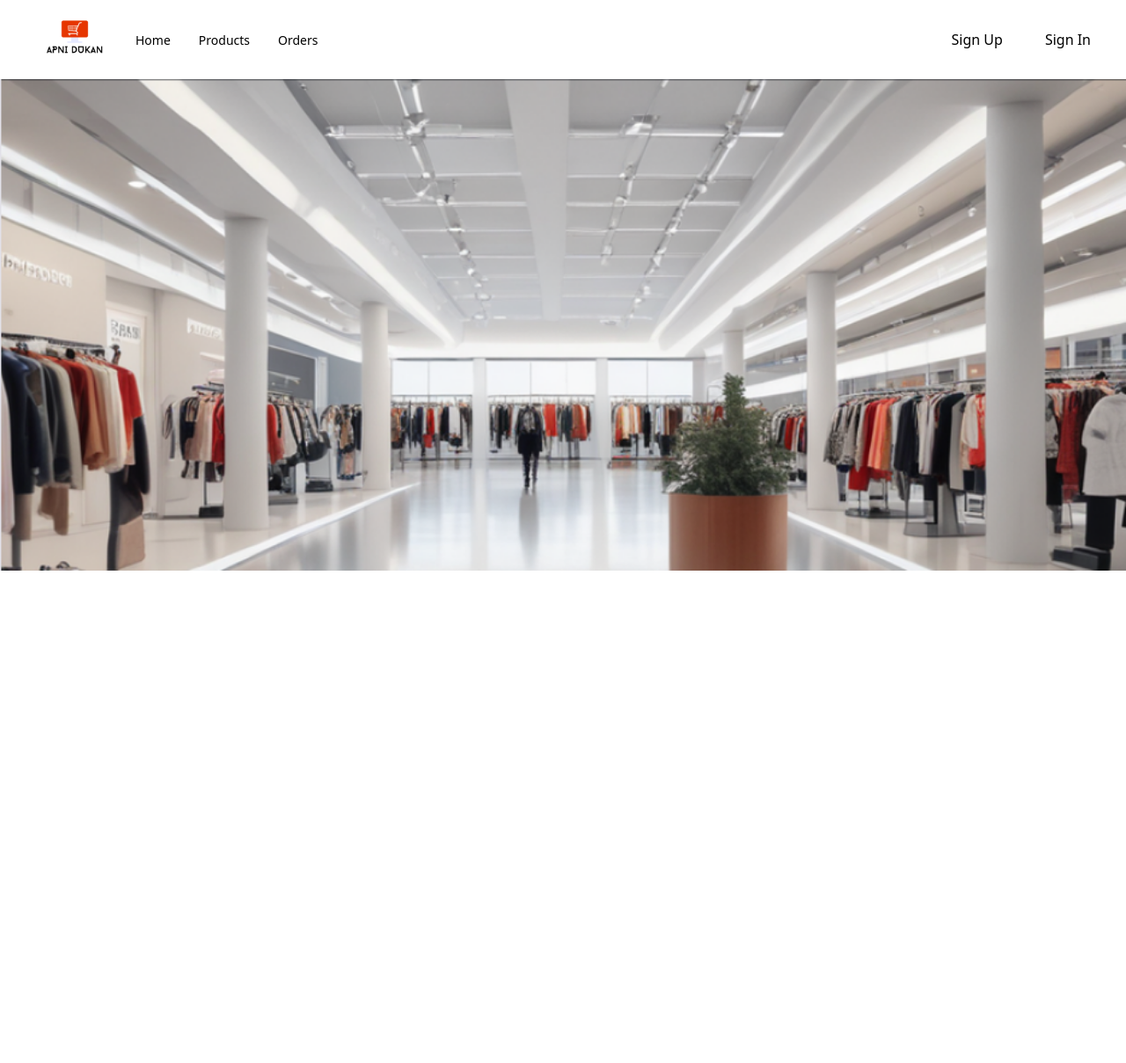
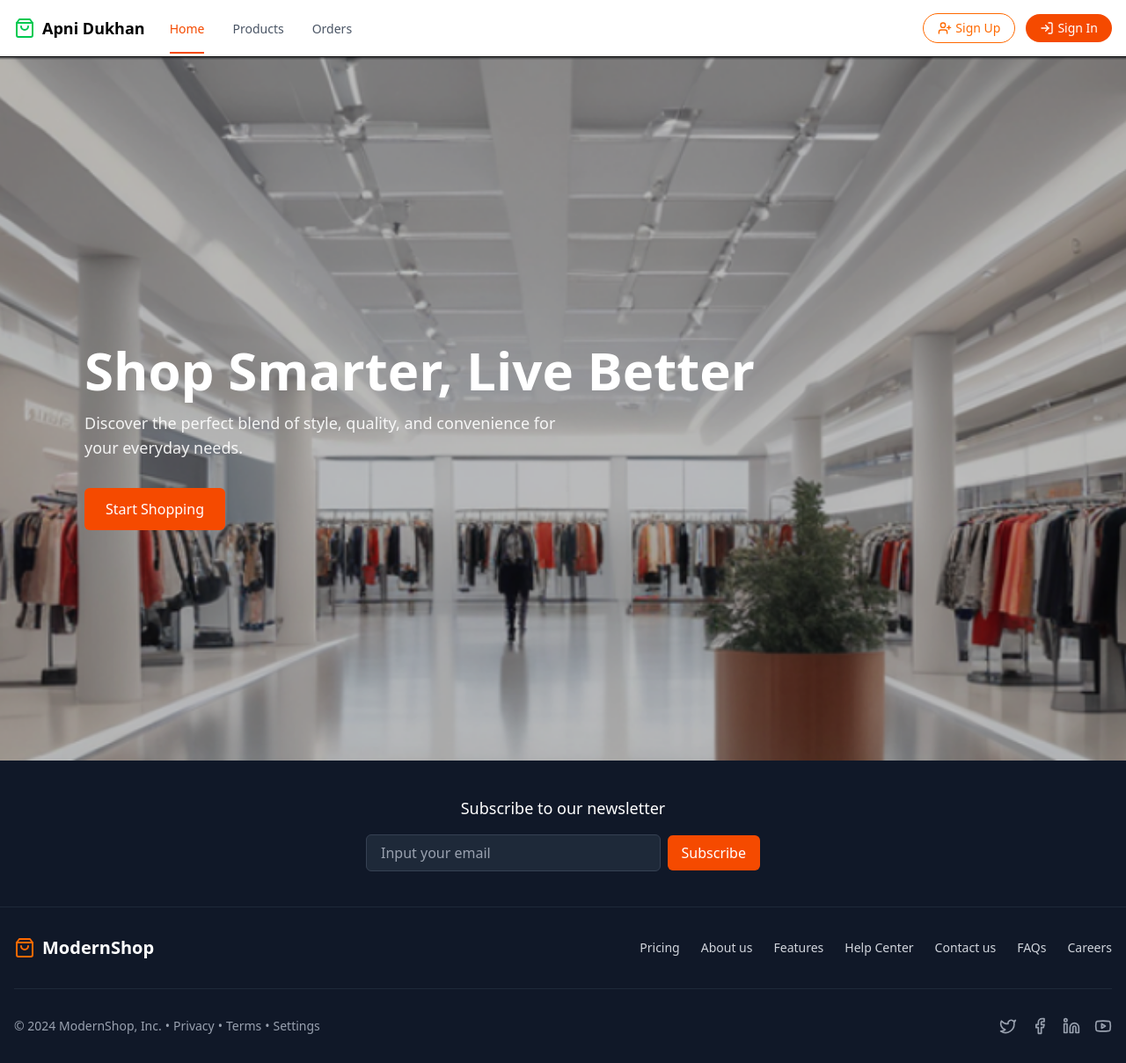
Before and after one commit to Vijaykumar308/apni-dukan, a Next.js app: page / in a window 1280 px wide. Shown: the whole page at 88% size. Before the commit the page ends 800 px from the top, so only its background shows below. Built offline with nearby package versions, Linux system fonts and the light colour scheme.

Commit message:
product page created

```diff
--- a/next.config.mjs
+++ b/next.config.mjs
@@ -1,4 +1,16 @@
 /** @type {import('next').NextConfig} */
-const nextConfig = {};
+const nextConfig = {
+    images: {
+        remotePatterns: [
+          {
+            protocol: 'https',
+            hostname: 'fakestoreapi.com',
+            port: '',
+            pathname: '/img/*',
+            search: '',
+          },
+        ],
+      },
+};
 
 export default nextConfig;
--- a/public/components/header/Header.jsx
+++ b/public/components/header/Header.jsx
@@ -3,25 +3,94 @@ import React from 'react'
 import logo from "../../assets/logo.png";
 import Image from 'next/image';
 import "./header.css";
+import { ShoppingBag } from "lucide-react"
 
 function Header() {
   return (
-    <div className='container flex items-center justify-between px-10'>
-        <div className='logo flex items-center space-x-6'>
-            <Link href="#"> <Image className='remove-bg' src={logo} alt="logo" /> </Link>
-            <ul className='flex space-x-8'>
-                <li><Link href="#" className='text-sm hover:border-b-orange-400'>Home </Link></li>
-                <li><Link href="#" className='text-sm' >Products </Link></li>
-                <li><Link href="#" className='text-sm' >Orders </Link></li>
+    <header className="w-full border-b">
+      <div className="container mx-auto flex h-16 items-center justify-between px-4">
+        <div className="flex items-center gap-2">
+          <ShoppingBag className="h-6 w-6 text-green-500" />
+          <span className="text-lg font-bold">Apni Dukhan</span>
+
+          <nav className="ml-5 hidden md:block">
+            <ul className="flex space-x-8">
+              <li className="relative">
+                <Link href="/" className="text-sm font-medium text-orange-600">
+                  Home
+                </Link>
+                <div className="absolute bottom-[-17px] left-0 h-[2px] w-full bg-orange-600"></div>
+              </li>
+              <li>
+                <Link href="/products" className="text-sm font-medium text-gray-600 hover:text-orange-600">
+                  Products
+                </Link>
+              </li>
+              <li>
+                <Link href="/orders" className="text-sm font-medium text-gray-600 hover:text-orange-600">
+                  Orders
+                </Link>
+              </li>
             </ul>
+          </nav>
         </div>
-        <div className='registra-buttons space-x-12'>
 
-            <button> Sign Up</button>
-            <button> Sign In</button>
+
+        <div className="flex items-center gap-3">
+          <Link
+            href="/signup"
+            className="rounded-full border border-orange-500 px-4 py-1.5 text-sm font-medium text-orange-500 hover:bg-orange-50"
+          >
+            <span className="flex items-center gap-1">
+              <svg
+                xmlns="http://www.w3.org/2000/svg"
+                width="16"
+                height="16"
+                viewBox="0 0 24 24"
+                fill="none"
+                stroke="currentColor"
+                strokeWidth="2"
+                strokeLinecap="round"
+                strokeLinejoin="round"
+                className="h-4 w-4"
+              >
+                <path d="M16 21v-2a4 4 0 0 0-4-4H6a4 4 0 0 0-4 4v2" />
+                <circle cx="9" cy="7" r="4" />
+                <line x1="19" x2="19" y1="8" y2="14" />
+                <line x1="22" x2="16" y1="11" y2="11" />
+              </svg>
+              Sign Up
+            </span>
+          </Link>
+          <Link
+            href="/signin"
+            className="rounded-full bg-orange-600 px-4 py-1.5 text-sm font-medium text-white hover:bg-orange-700"
+          >
+            <span className="flex items-center gap-1">
+              <svg
+                xmlns="http://www.w3.org/2000/svg"
+                width="16"
+                height="16"
+                viewBox="0 0 24 24"
+                fill="none"
+                stroke="currentColor"
+                strokeWidth="2"
+                strokeLinecap="round"
+                strokeLinejoin="round"
+                className="h-4 w-4"
+              >
+                <path d="M15 3h4a2 2 0 0 1 2 2v14a2 2 0 0 1-2 2h-4" />
+                <polyline points="10 17 15 12 10 7" />
+                <line x1="15" x2="3" y1="12" y2="12" />
+              </svg>
+              Sign In
+            </span>
+          </Link>
         </div>
-    </div>
+      </div>
+    </header>
   )
 }
 
+
 export default Header
--- a/public/components/header/header.css
+++ b/public/components/header/header.css
@@ -1,4 +1,15 @@
 .remove-bg {
     background-blend-mode: color-burn;
-    width: 90px;
+    width: 45px;
 }
+.container-box {
+    border-bottom:  2px solid black;
+    margin-bottom: 10px;
+}
+.nav-links {
+    border-bottom: 2px solid red;
+    padding-bottom: 5px;
+}
+.nav-links:hover {
+    border-bottom: 2px solid  #E63600FF;
+}
--- a/src/app/globals.css
+++ b/src/app/globals.css
@@ -1 +1,9 @@
 @import "tailwindcss";
+
+.jumbotorn-container {
+    width: 100vw;
+    height: 88vh;
+    background-color: rebeccapurple;
+}
+
+/* Button 15 */
--- a/src/app/layout.js
+++ b/src/app/layout.js
@@ -1,5 +1,7 @@
 import { Geist, Geist_Mono } from "next/font/google";
 import "./globals.css";
+import Head from "next/head";
+import Header from "../../public/components/header/Header";
 
 const geistSans = Geist({
   variable: "--font-geist-sans",
@@ -22,6 +24,7 @@ export default function RootLayout({ children }) {
       <body
         className={`${geistSans.variable} ${geistMono.variable} antialiased`}
       >
+        <Header />
         {children}
       </body>
     </html>
--- a/src/app/page.js
+++ b/src/app/page.js
@@ -2,15 +2,140 @@ import React from 'react'
 import Header from '../../public/components/header/Header'
 import homepageImage from "../../public/assets/homepageImage.png";
 import Image from 'next/image';
+import Link from 'next/link';
+import { Facebook, Linkedin, ShoppingBag, Twitter, TwitterIcon, Youtube } from 'lucide-react';
 
 function Index() {
   return (
     <div>
-      <Header />
-      <div className='w-full h-max bg-amber-800'>
-        {/* <p>dsfs</p> */}
-        <Image className='w-full' src={homepageImage} alt='image' />
-      </div>
+        <section className="relative h-screen w-full">
+        <div className="absolute inset-0">
+          <Image
+            src={homepageImage}
+            alt="Modern clothing store interior"
+            fill
+            className="object-cover brightness-75"
+            priority
+          />
+        </div>
+        <div className="relative flex h-full flex-col items-start justify-center px-6 pt-16 md:px-12 lg:px-24">
+          <h1 className="text-4xl font-bold text-white md:text-5xl lg:text-6xl">Shop Smarter, Live Better</h1>
+          <p className="mt-4 max-w-xl text-lg text-white/90">
+            Discover the perfect blend of style, quality, and convenience for your everyday needs.
+          </p>
+          <Link
+            href="/products"
+            className="mt-8 rounded-md bg-orange-600 px-6 py-3 font-medium text-white hover:bg-orange-700"
+          >
+            Start Shopping
+          </Link>
+        </div>
+      </section>
+
+      {/* Footer */}
+      <footer className="bg-gray-900 text-white">
+        {/* Newsletter */}
+        <div className="border-b border-gray-800 py-10">
+          <div className="container mx-auto px-4 text-center">
+            <h3 className="text-lg font-medium">Subscribe to our newsletter</h3>
+            <div className="mx-auto mt-4 flex max-w-md flex-col items-center justify-center gap-2 sm:flex-row">
+              <div className="relative w-full">
+                <input
+                  type="email"
+                  placeholder="Input your email"
+                  className="w-full rounded-md border border-gray-700 bg-gray-800 px-4 py-2 text-white placeholder-gray-400 focus:border-orange-500 focus:outline-none"
+                />
+              </div>
+              <button className="whitespace-nowrap rounded-md bg-orange-600 px-4 py-2 font-medium text-white hover:bg-orange-700">
+                Subscribe
+              </button>
+            </div>
+          </div>
+        </div>
+
+        {/* Footer Links */}
+        <div className="container mx-auto px-4 py-8">
+          <div className="flex flex-col items-center justify-between gap-6 md:flex-row">
+            <div className="flex items-center gap-2">
+              <ShoppingBag className="h-6 w-6 text-orange-500" />
+              <span className="text-xl font-bold">ModernShop</span>
+            </div>
+
+            <nav>
+              <ul className="flex flex-wrap justify-center gap-x-6 gap-y-2 text-sm text-gray-300">
+                <li>
+                  <Link href="/pricing" className="hover:text-white">
+                    Pricing
+                  </Link>
+                </li>
+                <li>
+                  <Link href="/about" className="hover:text-white">
+                    About us
+                  </Link>
+                </li>
+                <li>
+                  <Link href="/features" className="hover:text-white">
+                    Features
+                  </Link>
+                </li>
+                <li>
+                  <Link href="/help" className="hover:text-white">
+                    Help Center
+                  </Link>
+                </li>
+                <li>
+                  <Link href="/contact" className="hover:text-white">
+                    Contact us
+                  </Link>
+                </li>
+                <li>
+                  <Link href="/faqs" className="hover:text-white">
+                    FAQs
+                  </Link>
+                </li>
+                <li>
+                  <Link href="/careers" className="hover:text-white">
+                    Careers
+                  </Link>
+                </li>
+              </ul>
+            </nav>
+          </div>
+
+          <div className="mt-8 flex flex-col items-center justify-between gap-4 border-t border-gray-800 pt-8 text-sm text-gray-400 md:flex-row">
+            <div className="flex items-center gap-1">
+              <span>© 2024 ModernShop, Inc.</span>
+              <span>•</span>
+              <Link href="/privacy" className="hover:text-white">
+                Privacy
+              </Link>
+              <span>•</span>
+              <Link href="/terms" className="hover:text-white">
+                Terms
+              </Link>
+              <span>•</span>
+              <Link href="/settings" className="hover:text-white">
+                Settings
+              </Link>
+            </div>
+
+            <div className="flex gap-4">
+              <Link href="https://twitter.com" className="text-gray-400 hover:text-white">
+                <Twitter className="h-5 w-5" />
+              </Link>
+              <Link href="https://facebook.com" className="text-gray-400 hover:text-white">
+                <Facebook className="h-5 w-5" />
+              </Link>
+              <Link href="https://linkedin.com" className="text-gray-400 hover:text-white">
+                <Linkedin className="h-5 w-5" />
+              </Link>
+              <Link href="https://youtube.com" className="text-gray-400 hover:text-white">
+                <Youtube className="h-5 w-5" />
+              </Link>
+            </div>
+          </div>
+        </div>
+      </footer>
     </div>
   )
 }
--- /dev/null
+++ b/src/app/products/ProductCard/page.jsx
@@ -0,0 +1,28 @@
+import Image from 'next/image'
+import React from 'react'
+import { Star } from 'lucide-react';
+
+function productCard() {
+  return (
+    <div className='card flex flex-col'>
+        <div className='card_image'>
+          <Image src="https://fakestoreapi.com/img/81fPKd-2AYL._AC_SL1500_.jpg" alt='addfds' width={200} height={200} />
+        </div>
+
+        <div>
+          <p>Fjallraven - Foldsack No. 1 Backpack, Fits 15 Laptops</p>
+        </div>
+
+        <div className='flex'>
+          <p className='price'>$109.95 <span>219.99</span></p>
+          <span className='bg-green-400'>-50%</span>
+        </div>
+        <div><p>Eligible for free shipping</p></div>
+        <div className='rating'> <p className='flex'>
+           {Array(4).fill().map((_, index) => <Star key={index} />)} 4
+           </p> </div>
+    </div>
+  )
+}
+
+export default productCard
--- /dev/null
+++ b/src/app/products/page.jsx
@@ -0,0 +1,11 @@
+import React from 'react'
+
+function Products({ProductCard}) {
+  return (
+    <div>
+        <ProductCard />
+    </div>
+  )
+}
+
+export default Products
```
Also changed, not shown: package.json (+5 -4 lines), public/assets/logo.png, 1 other file (tests, documents, lock files or other folders).
